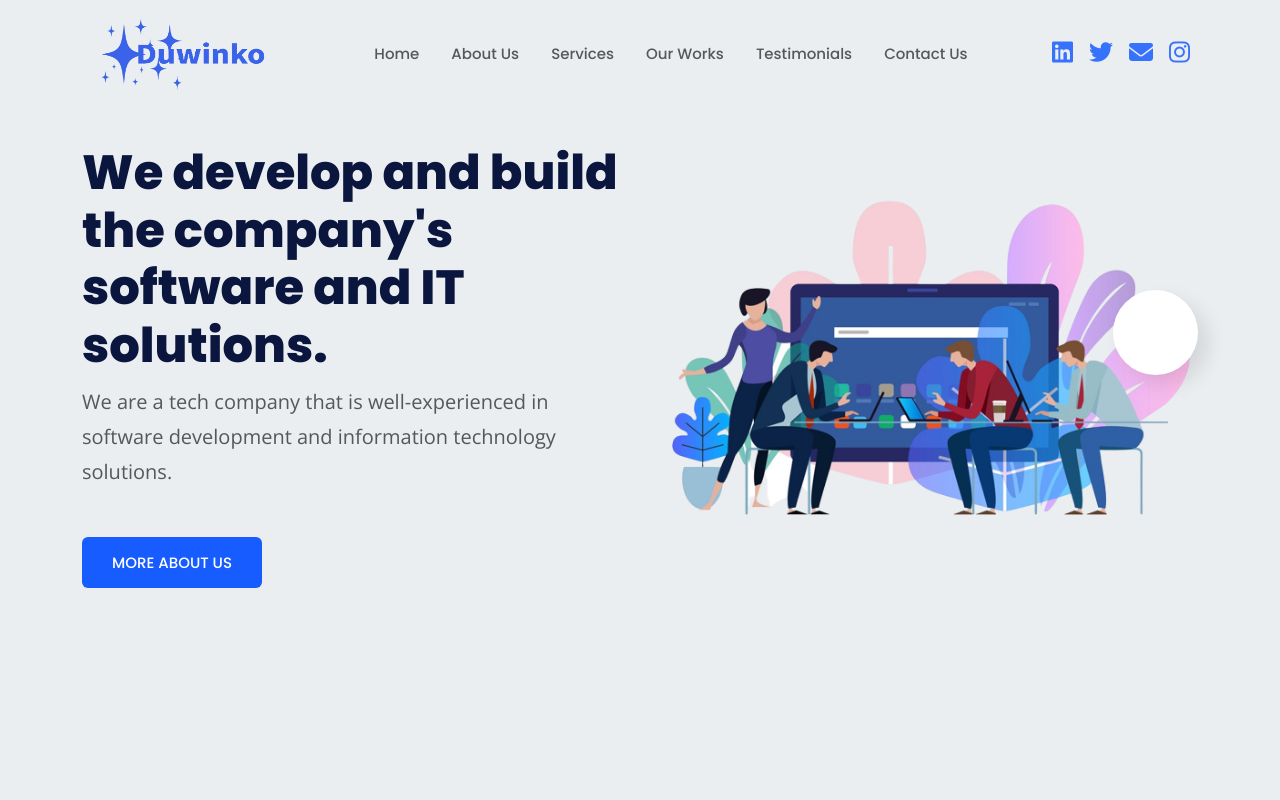
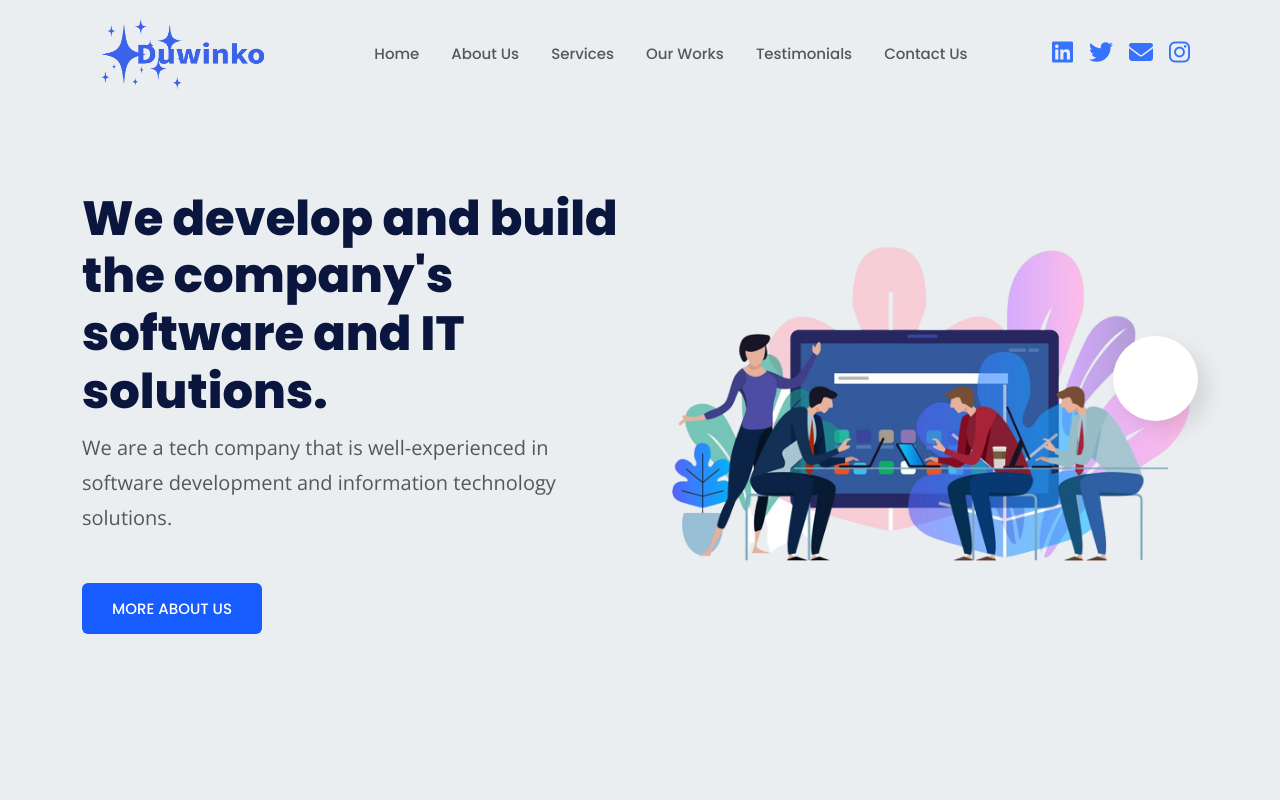
Before and after one commit to Duwinko/duwinko-web-v1, a React (Create React App) app: page / in a window 1280 px wide. Shown: the top 800 px of the page. Built offline with nearby package versions, Linux system fonts and the light colour scheme.

Commit message:
omepage centering

```diff
--- a/public/index.html
+++ b/public/index.html
@@ -39,7 +39,7 @@
     <title>Duwinko</title>
   </head>
   <body>
-    <noscript>You need to enable JavaScript to run this app.</noscript>
+    <noscript></noscript>
     <div id="root"></div>
 
   </body>
--- a/src/components/HelloSection.js
+++ b/src/components/HelloSection.js
@@ -4,7 +4,7 @@ import hImgTwo from "../assets/h-img2-v2.png";
 const HelloSection = () => {
   return (
     <div>
-      <section className="hero-it-solution home-background ptb-120" id="home">
+      <section className="hero-it-solution home-background ptb-120 d-flex align-items-center" id="home">
         <div className="container">
           <div className="row align-items-center pt-4">
             <div className="col-lg-6 col-md-10">
```
